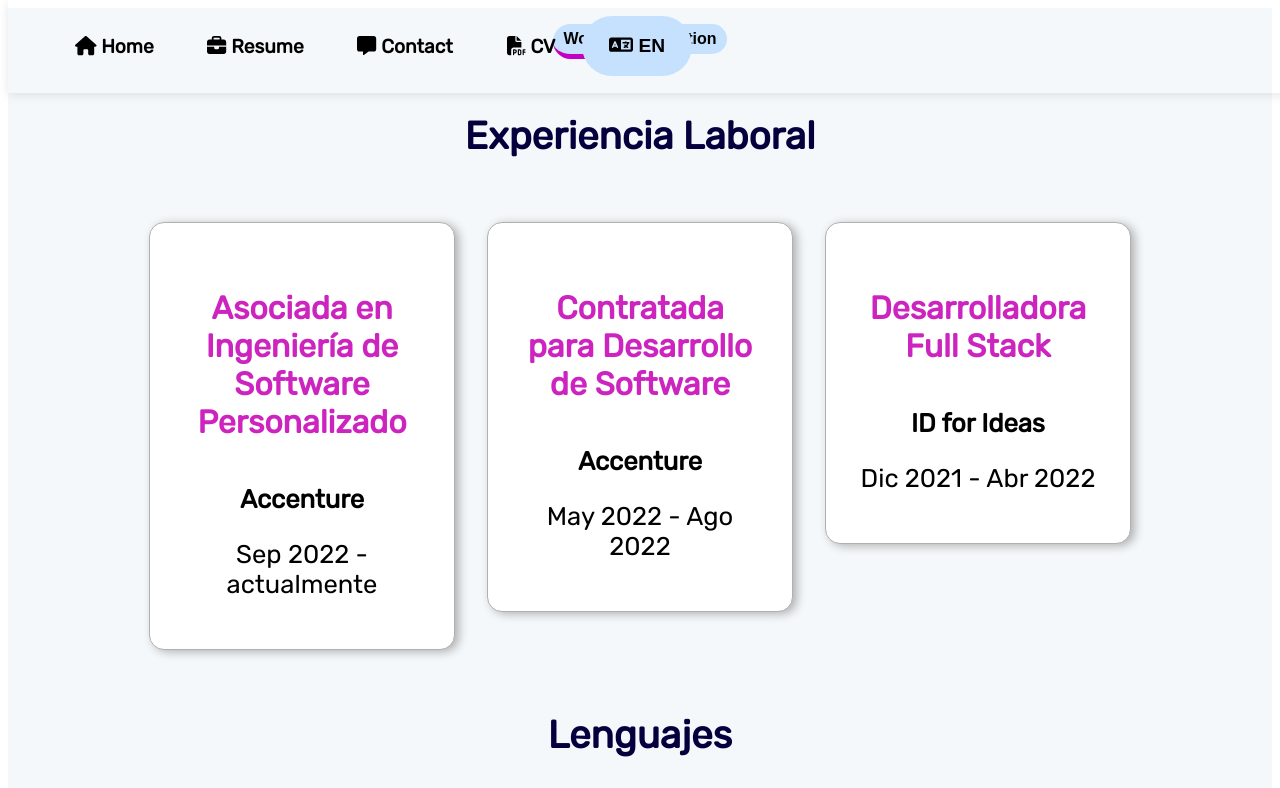
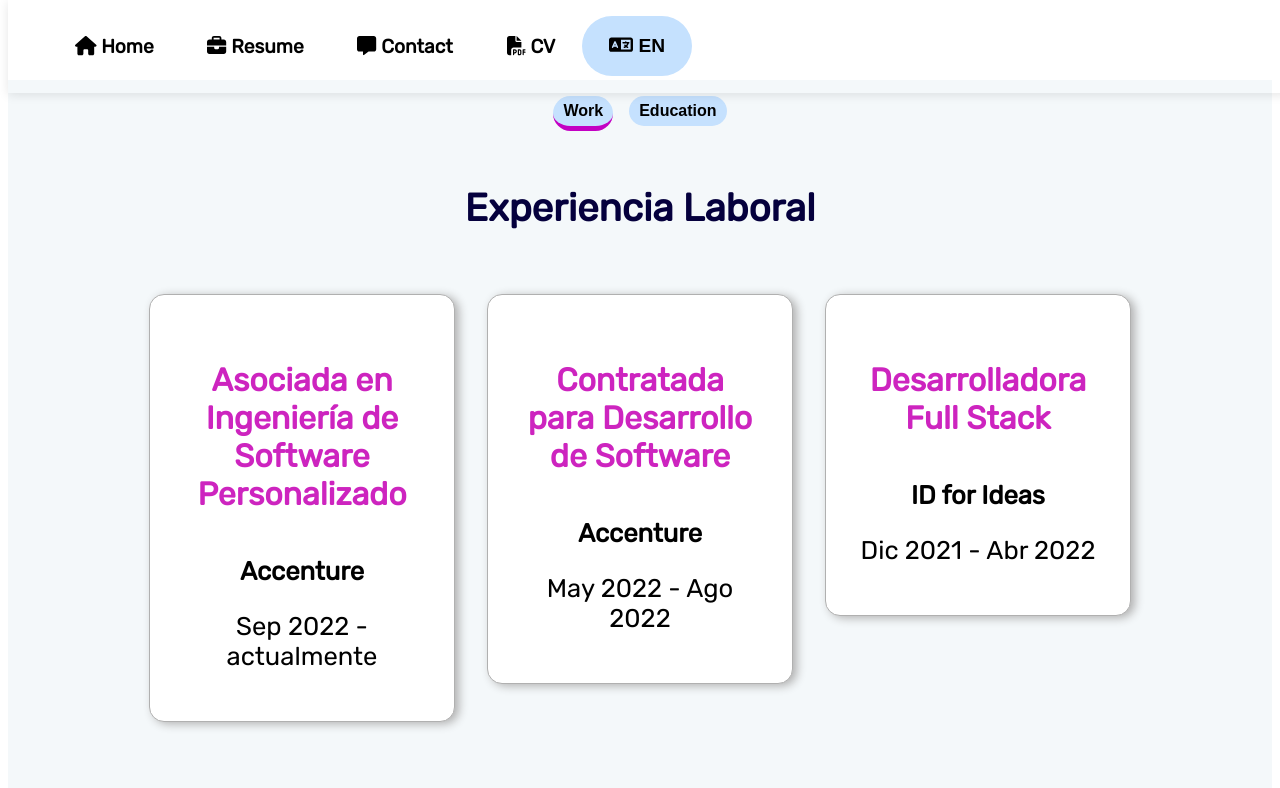
Before and after one commit to MeneghiniOrnella/vue.MeneghiniOrnella, a Vue app: page /resume in a window 1280 px wide. Shown: the top 788 px of the page. Built offline with nearby package versions, Linux system fonts and the light colour scheme; a web font is replaced by a local one.

Commit message:
"Added margin-top styles to Banner and Resume components"

```diff
--- a/src/components/sections/Banner.vue
+++ b/src/components/sections/Banner.vue
@@ -19,6 +19,7 @@ export default {
 
 <style>
 .banner {
+    margin-top: 2rem;
     padding: 3em 0;
     background: rgb(197, 225, 254);
     background: linear-gradient(0deg, rgba(197, 225, 254, 0.2049194677871149) 0%, rgba(150, 72, 170, 0.804359243697479) 51%, rgba(197, 225, 254, 0.19931722689075626) 100%);
--- a/src/views/Resume.vue
+++ b/src/views/Resume.vue
@@ -1,5 +1,5 @@
 <template>
-    <section>
+    <section class="resume">
         <button v-for="tab in tabs" :key="tab" @click="selected = tab;" :class="['tab-btn', { active: selected === tab }]">
             {{ tab }}
         </button>
@@ -29,12 +29,15 @@ export default {
 </script>
 
 <style>
+.resume {
+    margin-top: 5rem;
+}
+
 .tab-btn {
     display: inline-block;
     flex-direction: row;
     padding: 6px 10px;
     cursor: pointer;
-    margin-bottom: 1rem;
     border: none;
     outline: none;
     font-size: 1em;
```
